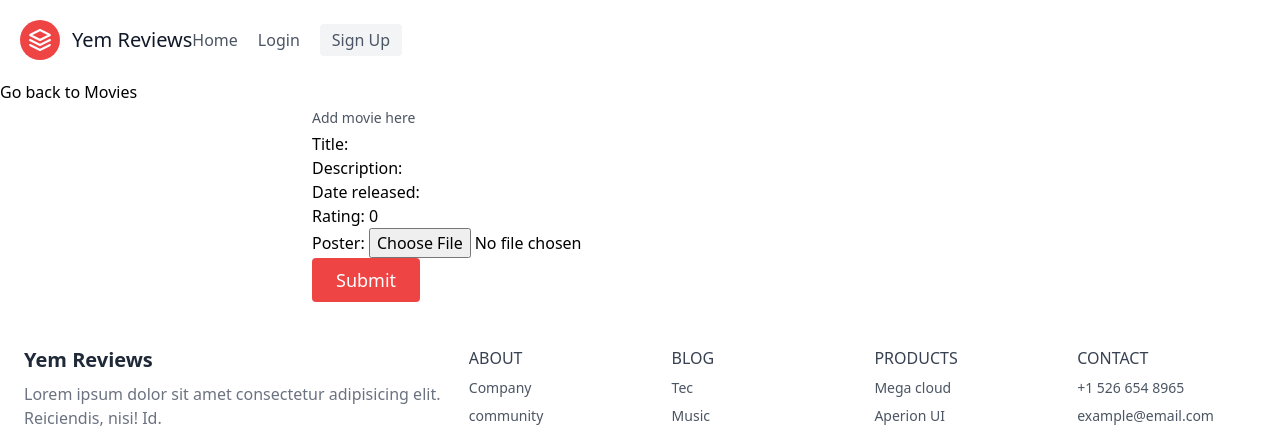
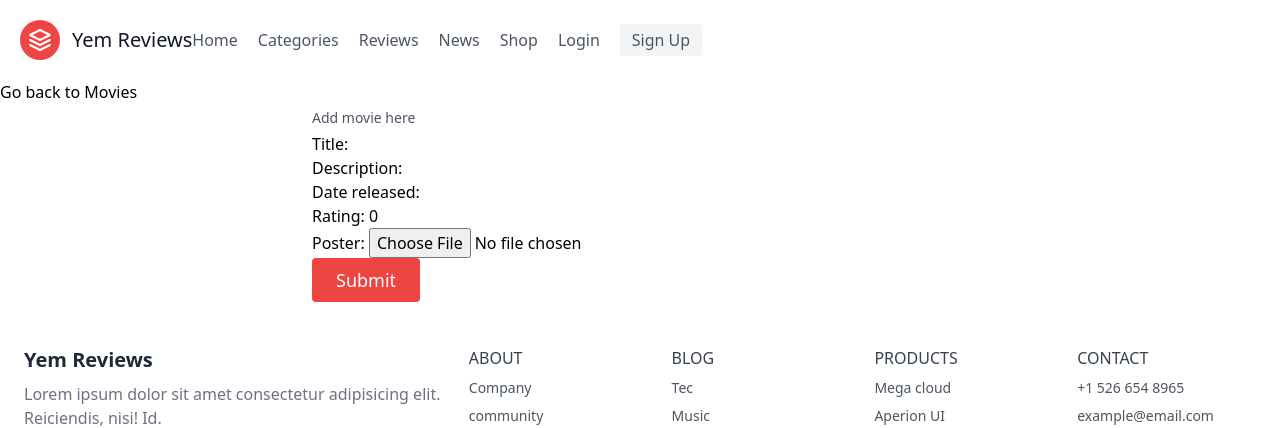
Before and after one commit to 00mjk/yem-reviews, a Django app: page /movies/create/ in a window 1280 px wide. Shown: the top 428 px of the page. Run offline with Django 3.2, Linux system fonts and the light colour scheme; some libraries are stand-ins or nearby versions.

Commit message:
added links

```diff
--- a/templates/navbar.html
+++ b/templates/navbar.html
@@ -9,6 +9,12 @@
       <div class="collapse navbar-collapse" id="navbarToggle">
       <nav class="md:ml-auto flex flex-wrap items-center text-base justify-center">
           <a href="{% url 'landing-page' %}" class="mr-5 hover:text-red-500">Home</a>
+          <a href="{% url 'landing-page' %}" class="mr-5 hover:text-red-500">Categories</a>
+          <a href="{% url 'landing-page' %}" class="mr-5 hover:text-red-500">Reviews</a>
+          <a href="{% url 'landing-page' %}" class="mr-5 hover:text-red-500">News</a>
+          <a href="{% url 'landing-page' %}" class="mr-5 hover:text-red-500">Shop
+            <i class="fas fa-shopping-cart"></i>
+          </a>
           {% if request.user.is_authenticated %}
             Logged in as: {{ request.user.username }}
             <a href="{% url 'logout' %}"class="inline-flex items-center bg-gray-100 border-0 py-1 px-3 focus:outline-none hover:bg-gray-200 rounded text-base mx-auto ml-5 md:mt-0">Logout</a>
```
Also changed, not shown: 1 other file.
